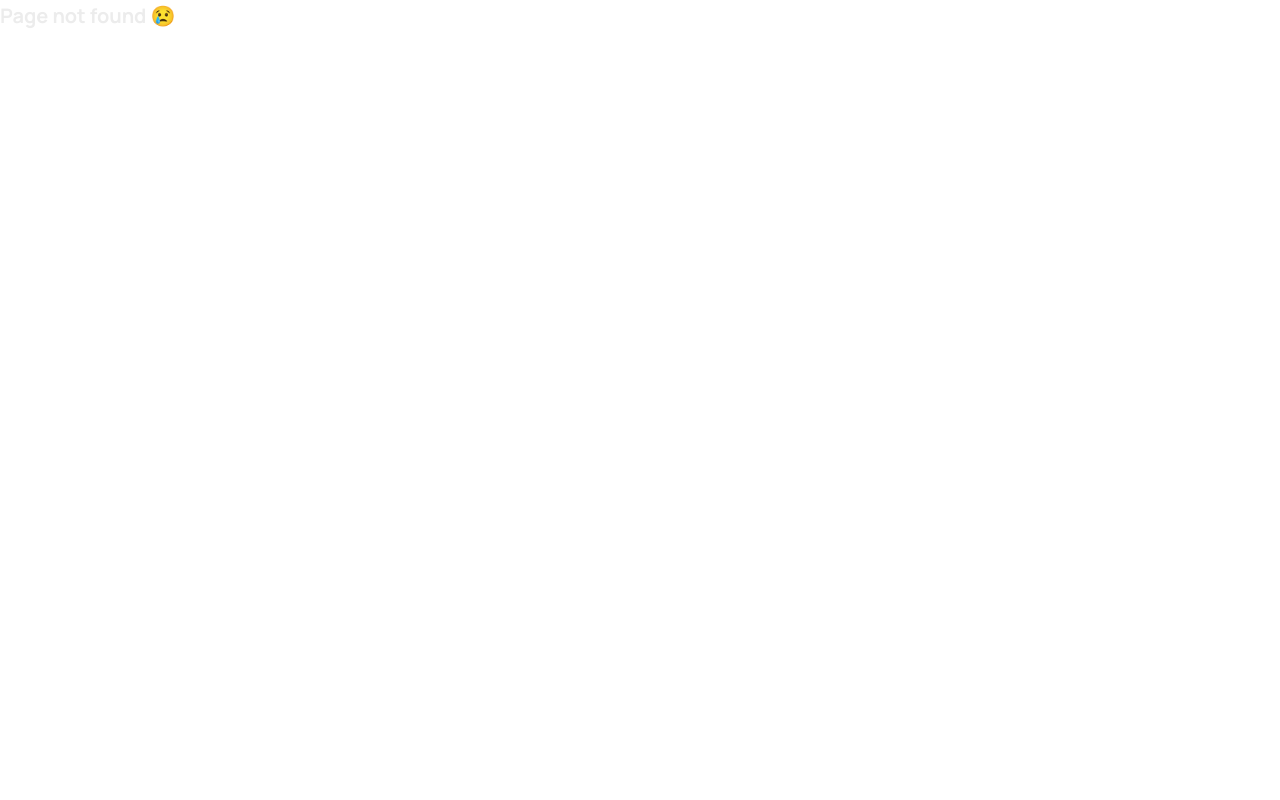
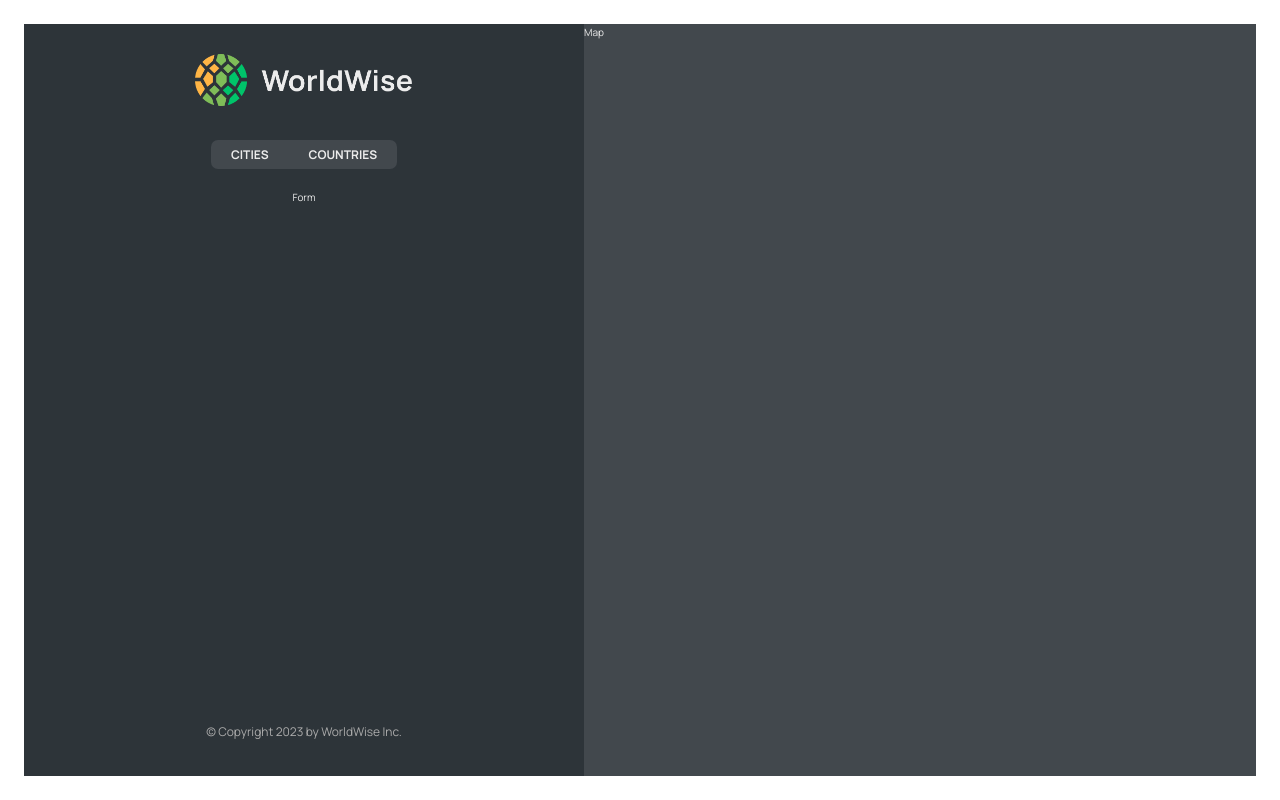
Before and after one commit to thiagopdo/worldwise, a React (Vite) app: page /app/form in a window 1280 px wide. Before the commit this address had no page. Built offline with nearby package versions, Linux system fonts and the light colour scheme.

Commit message:
added nested routes and index route

```diff
--- a/src/App.jsx
+++ b/src/App.jsx
@@ -10,11 +10,16 @@
   return (
     <BrowserRouter>
       <Routes>
-        <Route path="/" element={<Homepage />} />
+        <Route index element={<Homepage />} />
         <Route path="product" element={<Product />} />
         <Route path="pricing" element={<Pricing />} />
         <Route path="/login" element={<Login />} />
-        <Route path="app" element={<AppLayout />} />
+        <Route path="app" element={<AppLayout />}>
+          <Route index element={<p>List of cities</p>} />
+          <Route path="cities" element={<p>List of cities</p>} />
+          <Route path="countries" element={<p>List of countries</p>} />
+          <Route path="form" element={<p>Form</p>} />
+        </Route>
         <Route path="*" element={<PageNotFound />} />
       </Routes>
     </BrowserRouter>
--- a/src/components/AppNav.jsx
+++ b/src/components/AppNav.jsx
@@ -1,7 +1,19 @@
+import { NavLink } from "react-router-dom";
 import styles from "./AppNav.module.css";
 
 function AppNav() {
-  return <nav className={styles.nav}>App Navigation</nav>;
+  return (
+    <nav className={styles.nav}>
+      <ul>
+        <li>
+          <NavLink to="cities">Cities</NavLink>
+        </li>
+        <li>
+          <NavLink to="countries">Countries</NavLink>
+        </li>
+      </ul>
+    </nav>
+  );
 }
 
 export default AppNav;
--- a/src/components/Sidebar.jsx
+++ b/src/components/Sidebar.jsx
@@ -1,3 +1,4 @@
+import { Outlet } from "react-router-dom";
 import AppNav from "./AppNav";
 import Logo from "./Logo";
 import styles from "./Sidebar.module.css";
@@ -8,7 +9,7 @@
       <Logo />
       <AppNav />
 
-      <p>List of cities</p>
+      <Outlet />
 
       <footer className={styles.footer}>
         <p className={styles.copyright}>
```
